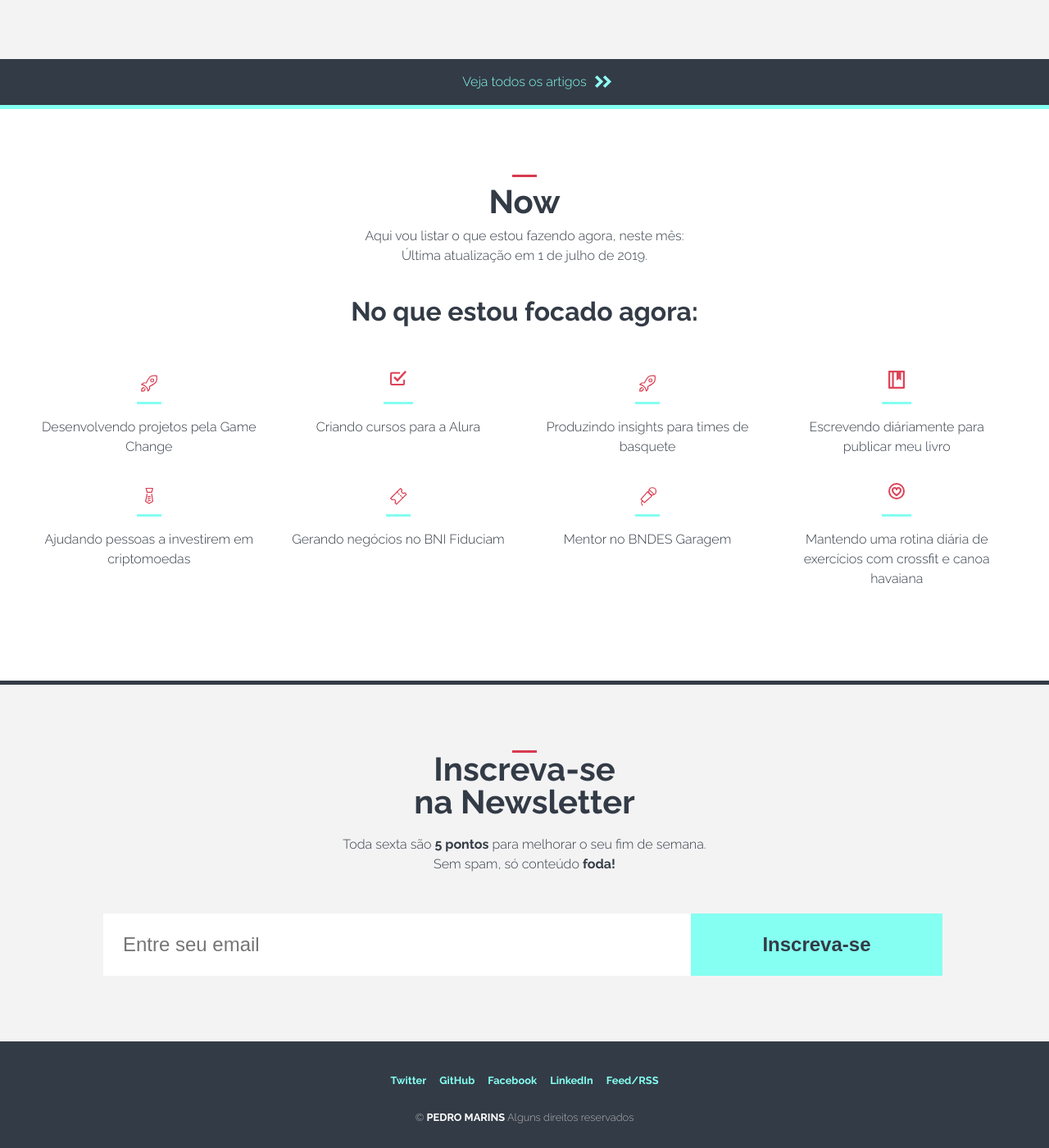
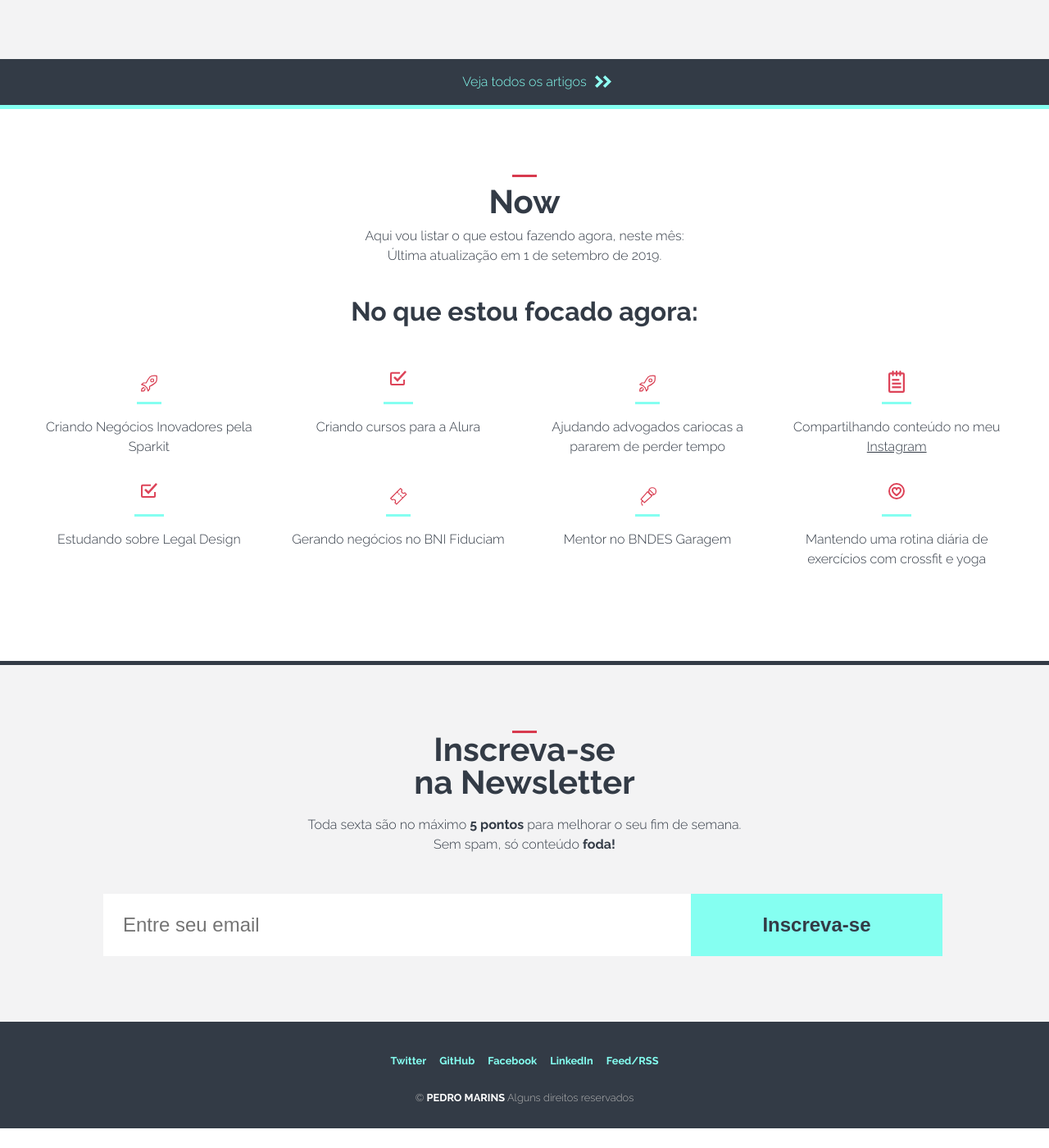
Before and after one commit to pedromarins/pedromarins.github.io, a Jekyll site: the page built from index.html, in a window 1280 px wide and 1400 px high, scrolled down 1970 px. Shown: the whole window at 82% size. Built offline with Jekyll 4.4.1, drawn with Linux system fonts in a browser that asks for light colours; after the commit the page ends 3346 px from its top, so only the background shows below that; some of the changed text lies outside the part shown.

Commit message:
Atualização mensal do conteúdo - 08/2019

```diff
--- a/_data/now.yml
+++ b/_data/now.yml
@@ -1,17 +1,17 @@
-- content: Desenvolvendo projetos pela Game Change
+- content: Criando Negócios Inovadores pela Sparkit
   type: project
 
 - content: Criando cursos para a Alura
   type: course
 
-- content: Produzindo insights para times de basquete
+- content: Ajudando advogados cariocas a pararem de perder tempo
   type: project
 
-- content: Escrevendo diáriamente para publicar meu livro
-  type: book
+- content: Compartilhando conteúdo no meu <a href="http://instagram.com/opedromarins">Instagram</a>
+  type: blog
 
-- content: Ajudando pessoas a investirem em criptomoedas
-  type: job
+- content: Estudando sobre Legal Design
+  type: course
 
 - content: Gerando negócios no BNI Fiduciam
   type: event
@@ -19,7 +19,7 @@
 - content: Mentor no BNDES Garagem
   type: talk
 
-- content: Mantendo uma rotina diária de exercícios com crossfit e canoa havaiana
+- content: Mantendo uma rotina diária de exercícios com crossfit e yoga
   type: life
 
 
@@ -36,3 +36,9 @@
 # talk
 # time
 # travel
+
+# - content: Escrevendo diáriamente para publicar meu livro
+#   type: book
+
+# - content: Ajudando pessoas a investirem em criptomoedas
+#   type: job
--- a/_includes/newsletter.html
+++ b/_includes/newsletter.html
@@ -1,6 +1,6 @@
 <div class="newsletter">
 	<h1 class="newsletter-title">Inscreva-se<br>na Newsletter</h1>
-	<p class="newsletter-text">Toda sexta são <strong>5 pontos</strong> para melhorar o seu fim de semana. <br>Sem spam, só conteúdo <strong>foda!</strong></p>
+	<p class="newsletter-text">Toda sexta são no máximo <strong>5 pontos</strong> para melhorar o seu fim de semana. <br>Sem spam, só conteúdo <strong>foda!</strong></p>
 
 	<form class="newsletter-form" action="//pedromarins.us7.list-manage.com/subscribe/post?u=17c4c7327a19d836b56a178db&amp;id=c64f4f42b9" method="post" id="mc-embedded-subscribe-form" name="mc-embedded-subscribe-form" target="_blank">
 		<input type="hidden" name="b_17c4c7327a19d836b56a178db_c64f4f42b9" tabindex="-1" value="">
--- a/index.html
+++ b/index.html
@@ -10,13 +10,13 @@ title: Home
 
 <section class="home-about">
 	<h2 class="home-about--title">Oi!</h2>
-	<p class="home-about--texto">Meu nome é <strong>Pedro Marins</strong>. Esse fanfarrão, posando de sério, nessa foto ai de cima! Sou empreendedor, tenho 31 anos e moro em Niterói no Rio de Janeiro. Já morei em San Diego, na Califórnia também.</p>
+	<p class="home-about--texto">Meu nome é <strong>Pedro Marins</strong>. Hoje me classifico como Criador de Negócios Inovadores, tenho 31 anos e moro em Niterói no Rio de Janeiro. Já morei em San Diego, na Califórnia também.</p>
 	<a class="home-about--button" href="/about">Saiba mais sobre mim</a>
 </section>
 
 <section class="headlines">
 	<h1 class="headlines-title">Meu Blog</h1>
-	<p class="headlines-text">Tudo sobre a vida de freelancer, desenvolvedor e empreendedor. <br> Com outras aleatoriedades sobre as quais eu tenho algo para falar.</p>
+	<p class="headlines-text">Reflexões sobre a vida de empreendedor, desenvolvedor e todo o resto que eu faço. <br> Com outras aleatoriedades sobre as quais eu tenho algo para falar.</p>
 
 	<ul class="headlines-list">
 		{% for post in site.posts %}
@@ -35,7 +35,7 @@ title: Home
 
 <section class="now">
 	<h2 class="now-title">Now</h2>
-	<p class="now-text">Aqui vou listar o que estou fazendo agora, neste mês: <br> Última atualização em 1 de julho de 2019.</p>
+	<p class="now-text">Aqui vou listar o que estou fazendo agora, neste mês: <br> Última atualização em 1 de setembro de 2019.</p>
 	<ul class="now-list">
 		<h3 class="now-list--title">No que estou focado agora:</h3>
 		{% for now in site.data.now %}
```
Also changed, not shown: about/index.html (+15 -4 lines).
